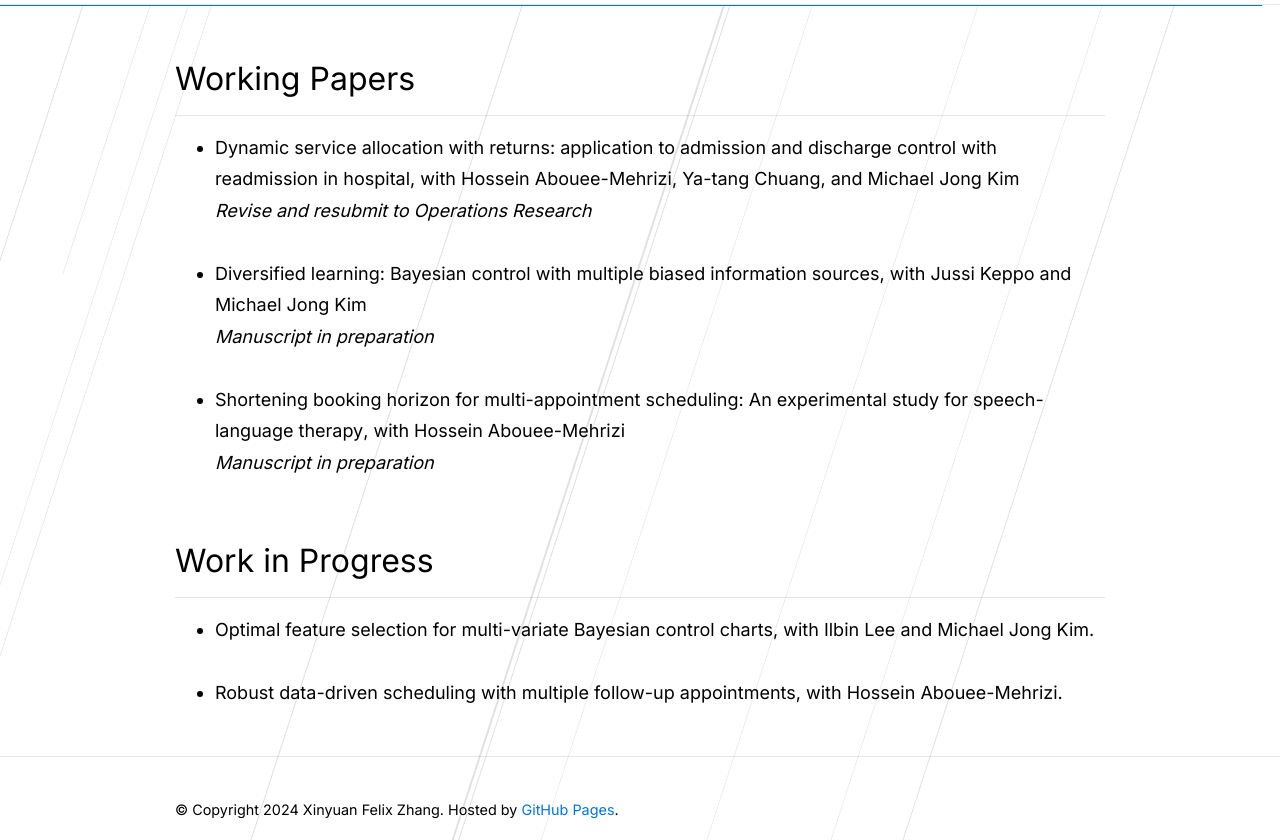
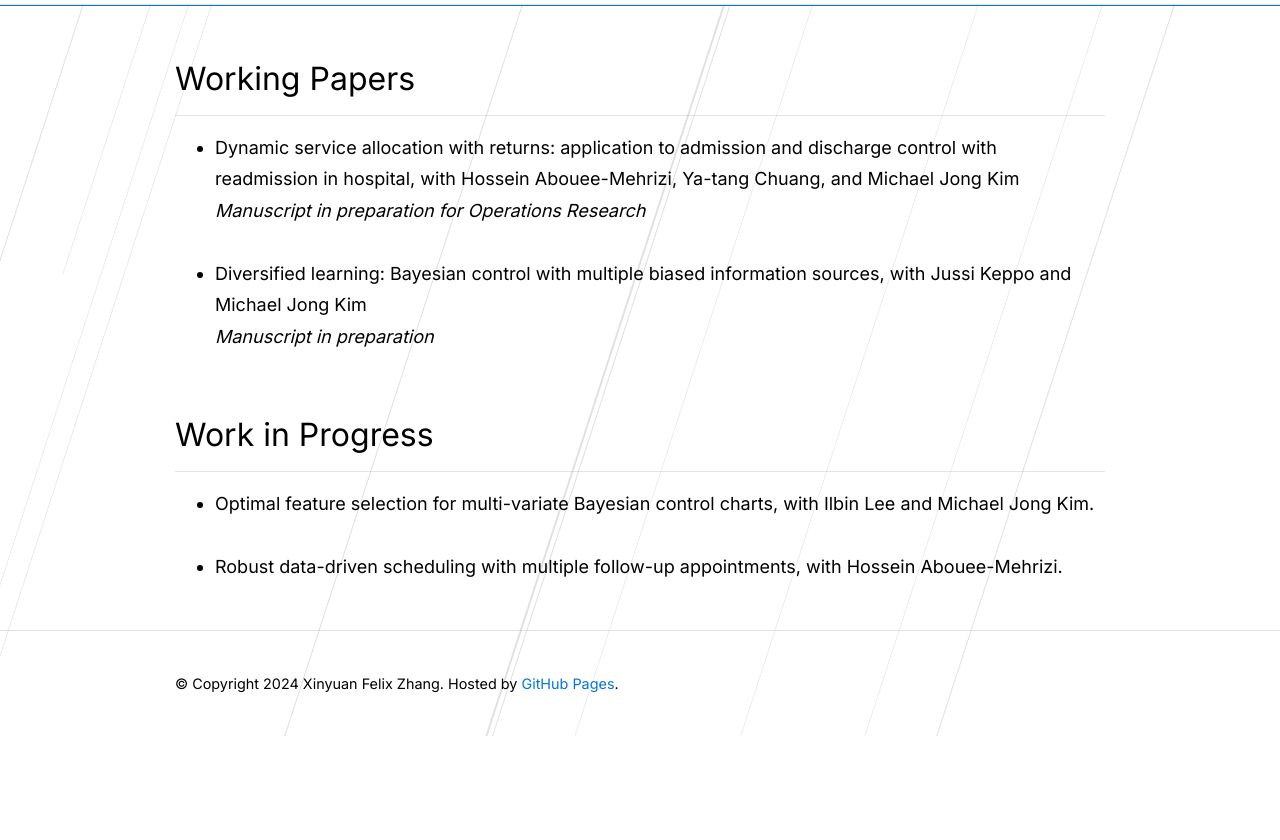
Before and after one commit to xyz2023ca/xyz2023ca.github.io, a Jekyll site: the page built from _pages/publications.md, in a window 1280 px wide and 900 px high, scrolled down 962 px, cut to the strip 60-900 px from the top of the window. Built offline with Jekyll 4.4.1, drawn with Linux system fonts in a browser that asks for light colours; comment, search, counter and statistics services are not loaded; a style sheet for code colours, icons or effects is not loaded; after the commit the page ends 1758 px from its top, so only the background shows below that.

Commit message:
Update publications.md

```diff
--- a/_pages/publications.md
+++ b/_pages/publications.md
@@ -32,19 +32,14 @@ In terms of methodologies, I combine statistical learning with stochastic contro
       <ul>
         <li>
             <strong>Dynamic service allocation with returns: application to admission and discharge control with readmission in hospital</strong>, with Hossein Abouee-Mehrizi, Ya-tang Chuang, and Michael Jong Kim<br>
-            <em> Revise and resubmit to Operations Research</em>
+            <em> Manuscript in preparation for Operations Research </em>
         </li>
         <br>
         <li>
             <strong>Diversified learning: Bayesian control with multiple biased information sources</strong>, with Jussi Keppo and Michael Jong Kim<br>
-            <em>  Manuscript in preparation</em>
+            <em> Manuscript in preparation </em>
         </li>
-        <br>
-        <li>
-            <strong>Shortening booking horizon for multi-appointment scheduling: An experimental study for speech-language therapy</strong>, with Hossein Abouee-Mehrizi<br>
-            <em>  Manuscript in preparation</em>
-        </li>
-    </ul>
+      </ul>
 </div>
 
 
```
